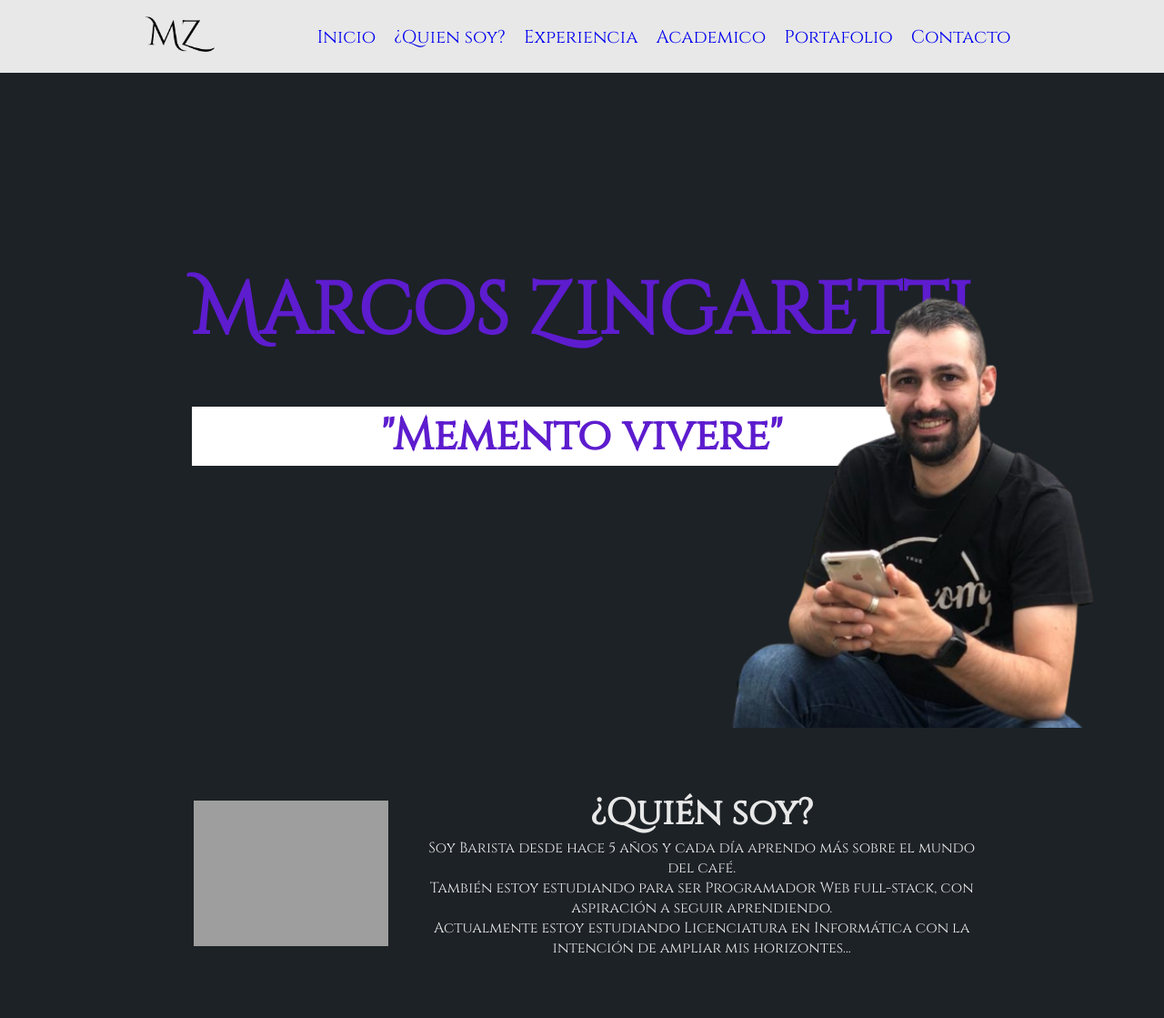
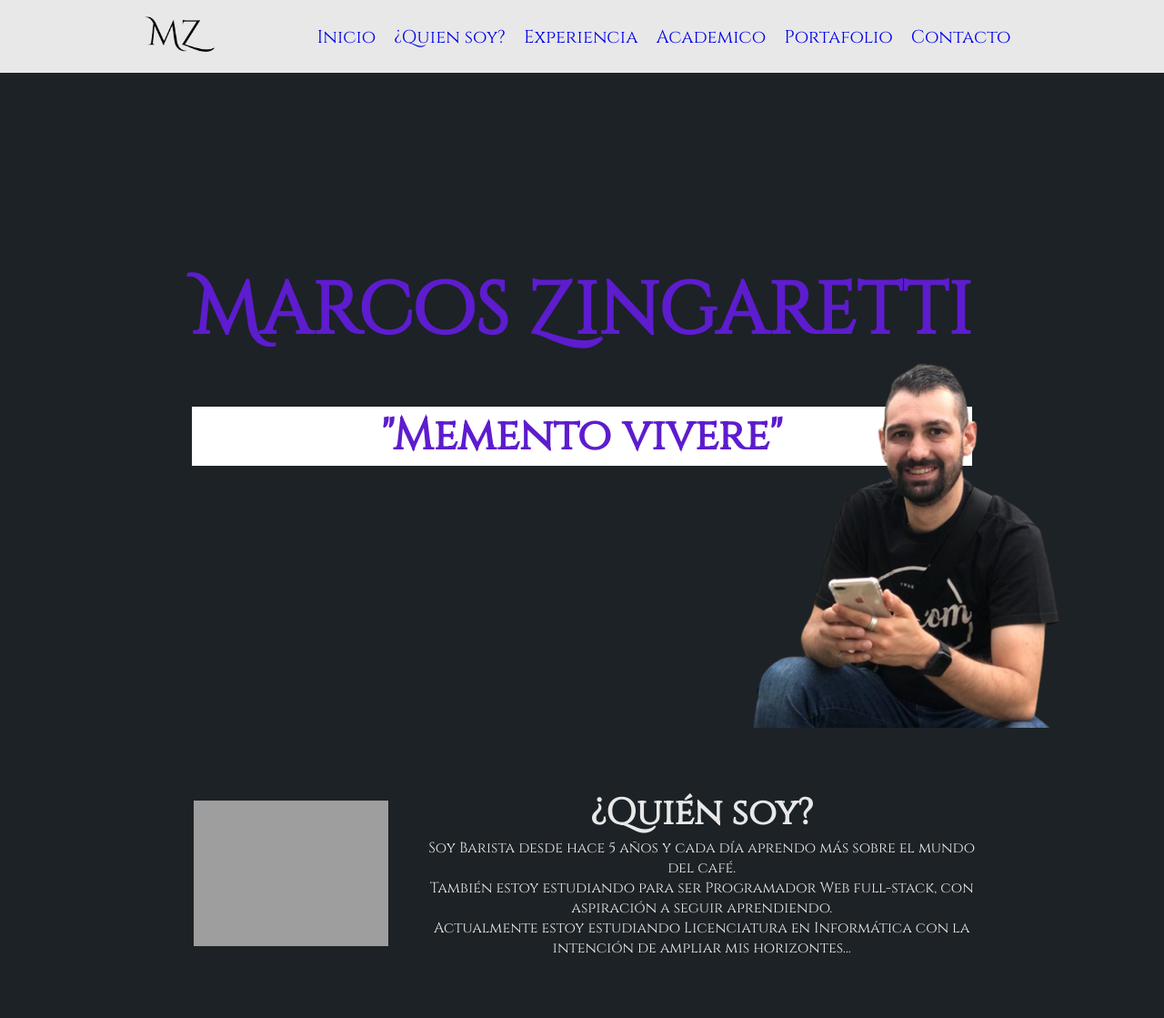
Before and after one commit to Zinike/MarcosCV, a PHP site: page / in a window 1280 px wide. Shown: the top 1119 px of the page at 91% size. Run offline with PHP 8.4, Linux system fonts and the light colour scheme; grey boxes are pictures that could not be loaded.

Commit message:
Edit selfie

```diff
--- a/style.css
+++ b/style.css
@@ -284,9 +284,9 @@
 
   #hero .selfie {
     position: absolute;
-    height: 65%;
+    height: 55%;
     width: auto;
-    right: 0px;
+    right: 50px;
     bottom: 0px;
   }
 
```
